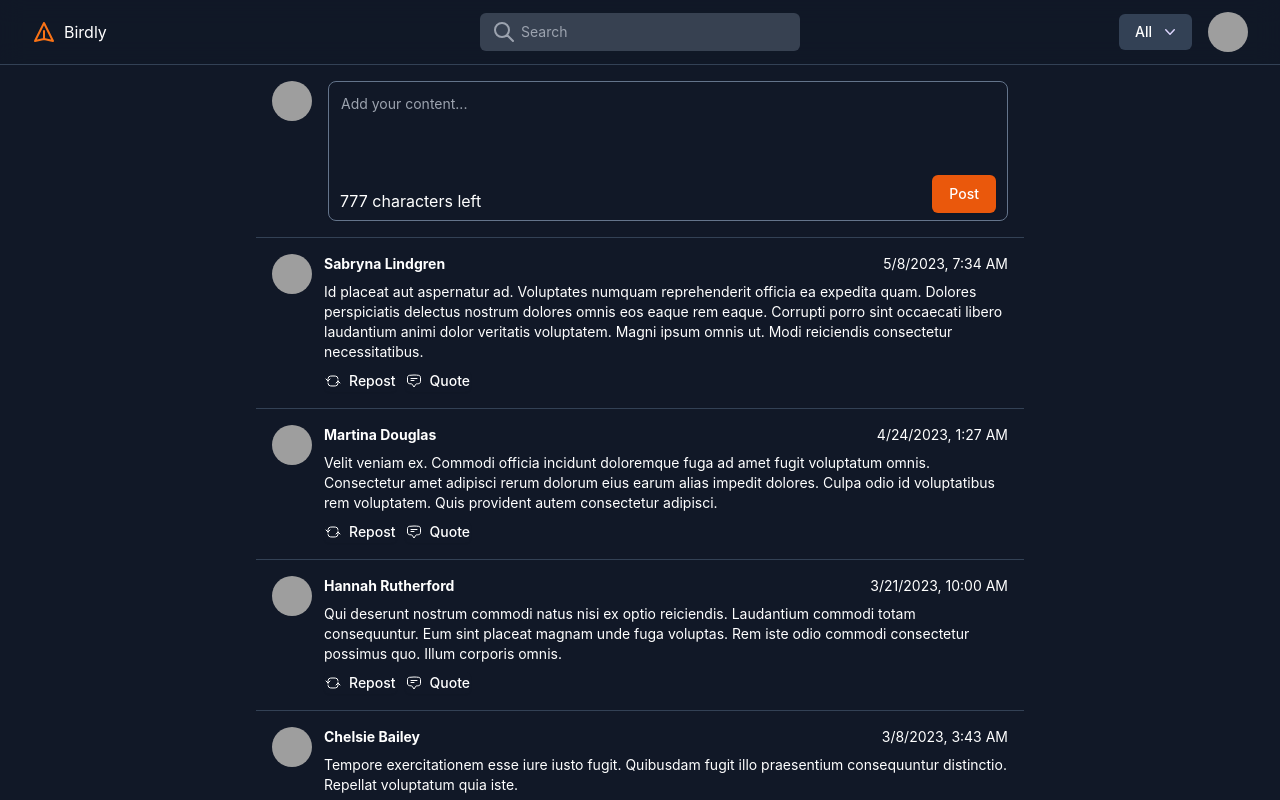
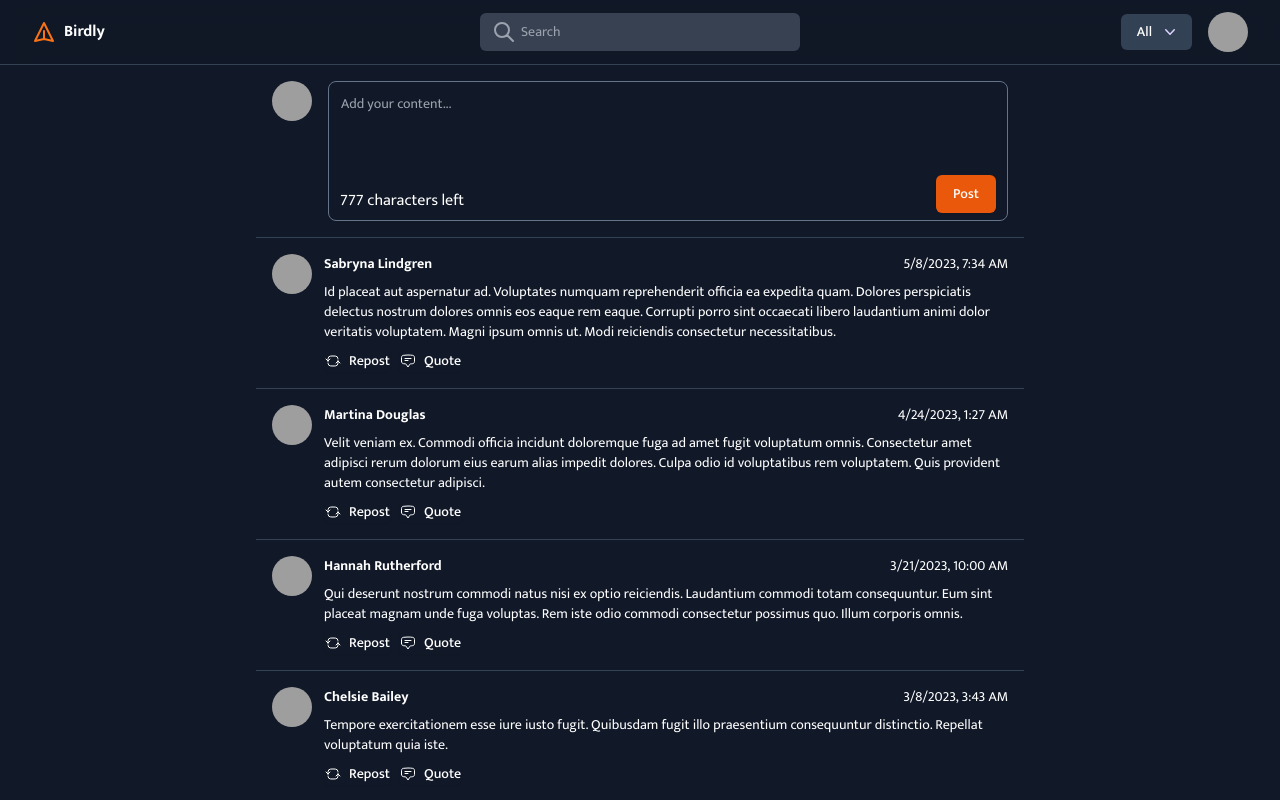
Before and after one commit to caieu/birdly-app, a React (Create React App) app: page / in a window 1280 px wide. Built offline with nearby package versions, Linux system fonts and the light colour scheme; grey boxes are pictures that could not be loaded.

Commit message:
Change font

```diff
--- a/public/index.html
+++ b/public/index.html
@@ -10,6 +10,12 @@
       content="Web site created using create-react-app"
     />
     <link rel="apple-touch-icon" href="%PUBLIC_URL%/logo192.png" />
+    <link rel="preconnect" href="https://fonts.googleapis.com" />
+    <link rel="preconnect" href="https://fonts.gstatic.com" crossorigin />
+    <link
+      href="https://fonts.googleapis.com/css2?family=Mukta:wght@200;300;400;500;600;700;800&display=swap"
+      rel="stylesheet"
+    />
     <!--
       manifest.json provides metadata used when your web app is installed on a
       user's mobile device or desktop. See https://developers.google.com/web/fundamentals/web-app-manifest/
--- a/src/components/NavBar/index.tsx
+++ b/src/components/NavBar/index.tsx
@@ -18,7 +18,7 @@ export const NavBar = () => {
             className="flex-shrink-0 flex items-center cursor-pointer gap-2"
           >
             <PosterrIcon />
-            <div className="hidden sm:inline">Birdly</div>
+            <div className="hidden sm:inline font-bold">Birdly</div>
           </Link>
         </div>
         <div className="relative z-0 flex-1  flex items-center justify-center sm:absolute sm:inset-0">
--- a/src/styles/index.css
+++ b/src/styles/index.css
@@ -4,8 +4,9 @@
 
 body {
   margin: 0;
-  font-family: -apple-system, BlinkMacSystemFont, 'Segoe UI', Roboto, Oxygen,
-    Ubuntu, Cantarell, 'Fira Sans', 'Droid Sans', 'Helvetica Neue', sans-serif;
+  font-family: 'Mukta', sans-serif, -apple-system, BlinkMacSystemFont,
+    'Segoe UI', Oxygen, Ubuntu, Cantarell, 'Fira Sans', 'Droid Sans',
+    'Helvetica Neue';
   -webkit-font-smoothing: antialiased;
   -moz-osx-font-smoothing: grayscale;
   color: white;
```
